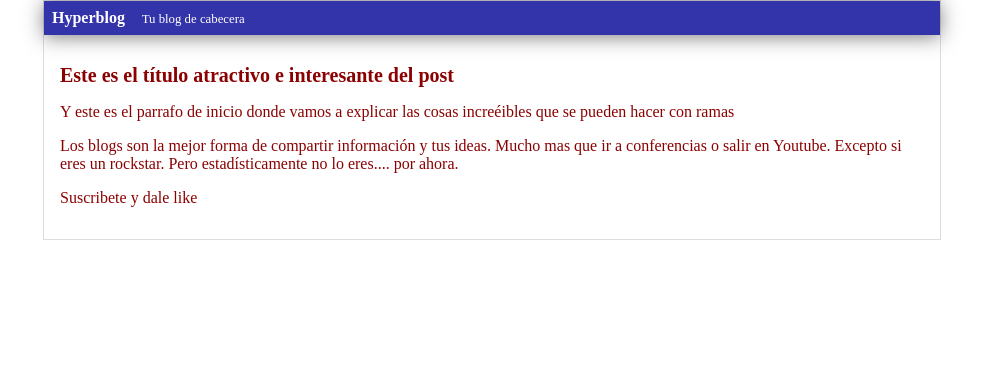
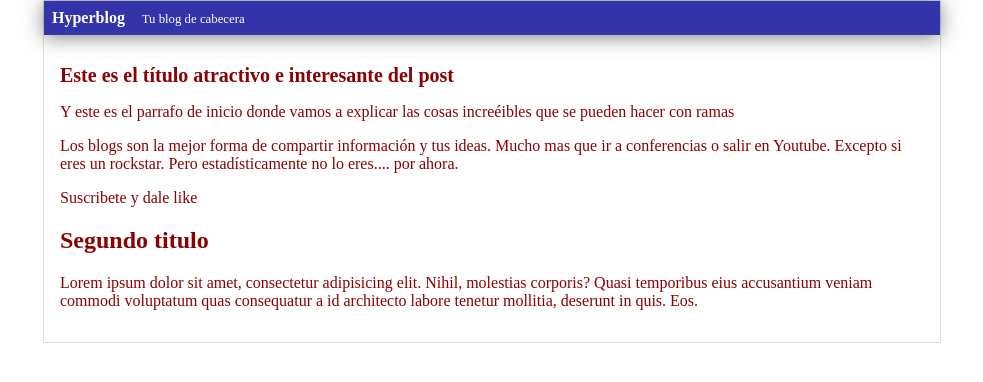
Before and after one commit to auvm/hyperblog, a plain HTML site: page blog.html in a window 1280 px wide. Shown: the whole page, without its empty margins (148-1131 px from the left). Drawn offline with Linux system fonts and the light colour scheme.

Commit message:
agrego cuerpo del blog

```diff
--- a/blog.html
+++ b/blog.html
@@ -14,6 +14,8 @@
                 <p>Y este es el parrafo de inicio donde vamos a explicar las cosas increéibles que se pueden hacer con ramas</p>
                 <p>Los blogs son la mejor forma de compartir información y tus ideas. Mucho mas que ir a conferencias o salir en Youtube. Excepto si eres un rockstar. Pero estadísticamente no lo eres.... por ahora.</p>
                 <p>Suscribete y dale like</p>
+                <h2>Segundo titulo</h2>
+                <p>Lorem ipsum dolor sit amet, consectetur adipisicing elit. Nihil, molestias corporis? Quasi temporibus eius accusantium veniam commodi voluptatum quas consequatur a id architecto labore tenetur mollitia, deserunt in quis. Eos.</p>
             </div>
         </div>
     </body>
```
